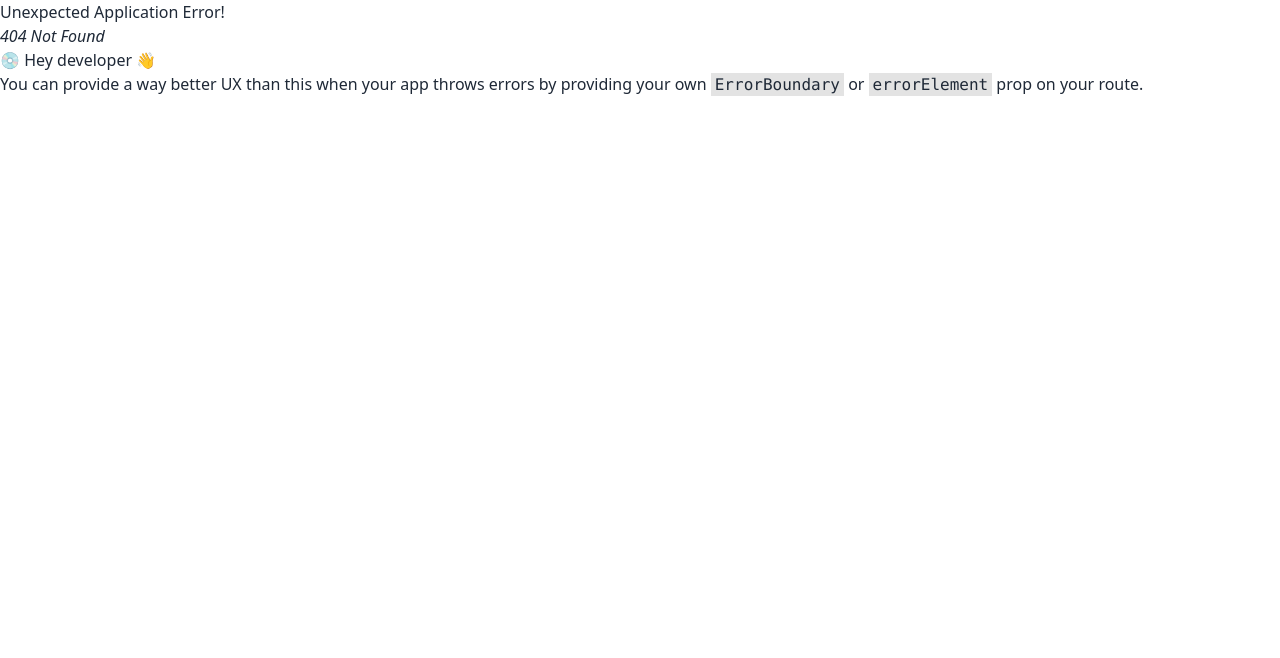
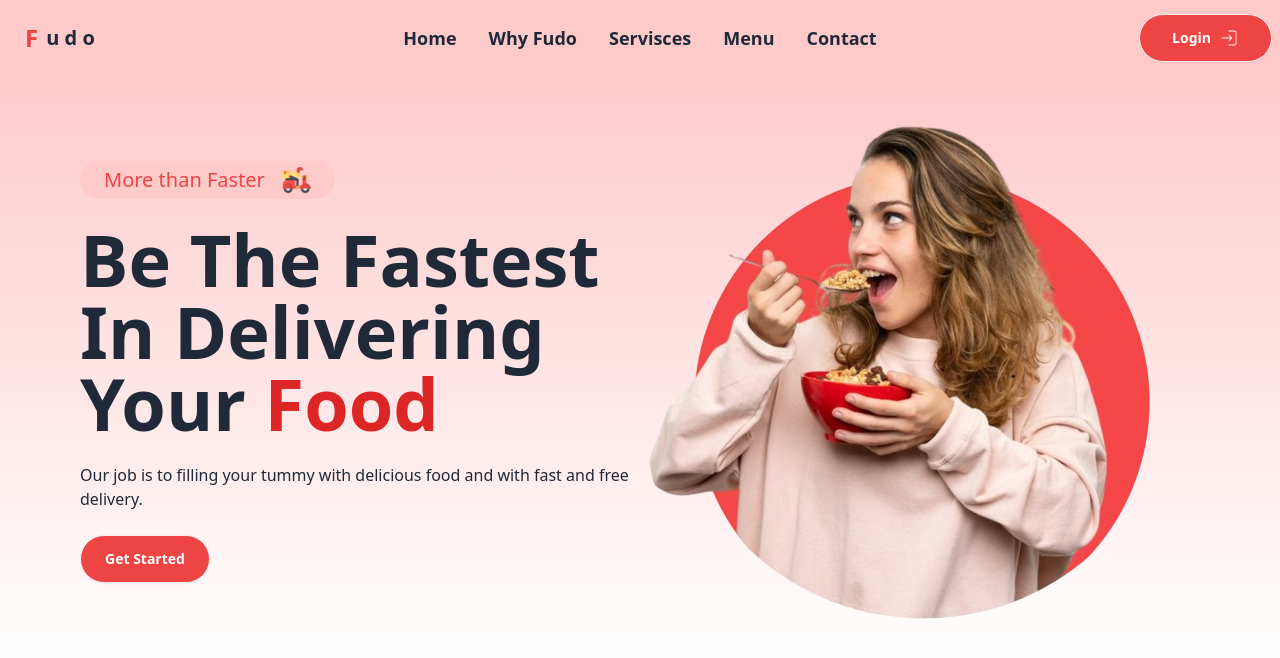
Before and after one commit to MdFuadAmir/Fudo.com, a React (Vite) app: page /whyfudo in a window 1280 px wide. Before the commit this address had no page. Shown: the top 658 px of the page. Built offline with nearby package versions, Linux system fonts and the light colour scheme.

Commit message:
added Why Fudo section

```diff
--- a/src/Components/Header/Header.jsx
+++ b/src/Components/Header/Header.jsx
@@ -67,7 +67,7 @@ const Header = () => {
     </ul>
   </div>
   <div className="navbar-end">
-    <button className="btn rounded-full px-8 bg-red-400 text-white hover:bg-red-500">Login <CiLogin size={20}/></button>
+    <button className="btn rounded-full px-8 bg-red-500 text-white hover:bg-red-400">Login <CiLogin size={20}/></button>
   </div>
 </div>
        </>
--- a/src/Components/Home/Home.jsx
+++ b/src/Components/Home/Home.jsx
@@ -1,9 +1,10 @@
+import Whyfudo from "../Whyfudo/Whyfudo";
 
 
 const Home = () => {
     return (
         <div className="">
-            Home
+            <Whyfudo/>
         </div>
     );
 };
--- /dev/null
+++ b/src/Components/Whyfudo/Whyfudo.jsx
@@ -0,0 +1,30 @@
+import image from"../../assets/header.png"
+import bike from"../../assets/delivery-bike.png"
+
+const Whyfudo = () => {
+    return (
+        <div className="bg-gradient-to-b from-red-200 to-white py-12">
+            <div className="flex flex-col-reverse md:flex-row justify-between items-center gap-4 max-w-6xl mx-auto px-4">
+                <div className="w-full md:w-1/2">
+                    <div className="flex justify-center items-center gap-4 bg-red-200 px-6 py-1 rounded-full w-fit mb-6">
+                        <p className="text-xl text-red-500">More than Faster</p>
+                        <img src={bike} alt="" className="w-[30px] h-[30px]"/>
+                    </div>
+                    <div className=" space-y-6">
+                        <h1 className="text-5xl md:text-7xl font-bold">Be The Fastest In Delivering Your <span className="text-red-600">Food</span></h1>
+                        <p>Our job is to filling your tummy with delicious food and with fast and free delivery.</p>
+                        <div>
+                            <button className="btn px-6 text-white bg-red-500 hover:bg-red-400 rounded-full">Get Started</button>
+                        </div>
+                    </div>
+                </div>
+                <div className="w-full md:w-1/2">
+                    <img src={image} alt="" />
+                </div>
+            </div>
+
+        </div>
+    );
+};
+
+export default Whyfudo;
--- a/src/Router/Router.jsx
+++ b/src/Router/Router.jsx
@@ -1,6 +1,7 @@
 import { createBrowserRouter } from "react-router-dom";
 import Root from "../Root/Root";
 import Home from "../Components/Home/Home";
+import Whyfudo from "../Components/Whyfudo/Whyfudo";
 
 const router = createBrowserRouter([
     {
@@ -10,6 +11,10 @@ const router = createBrowserRouter([
             {
                 path:"/",
                 element:<Home/>
+            },
+            {
+                path:"/whyfudo",
+                element:<Whyfudo/>
             }
         ]
     }
```
